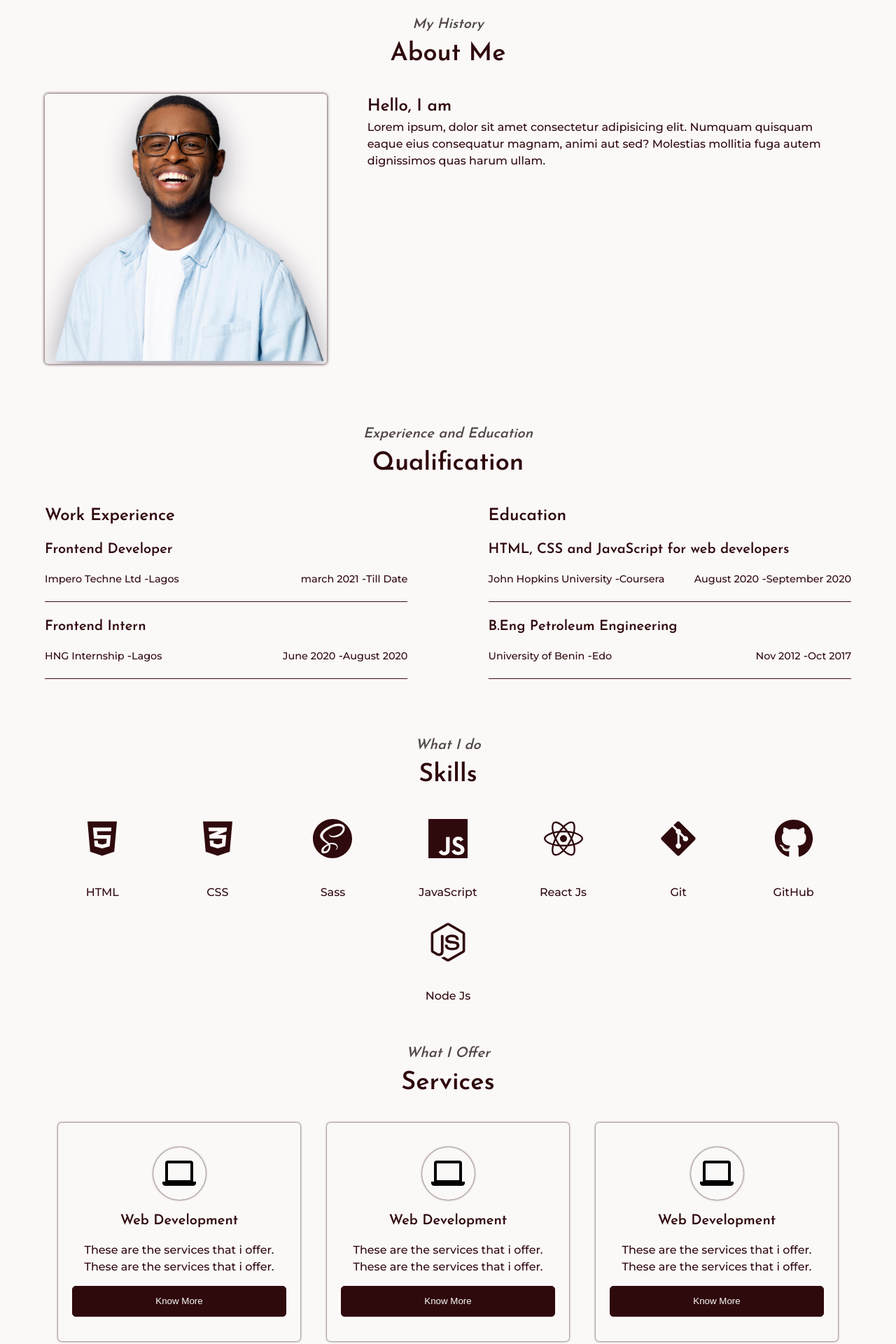
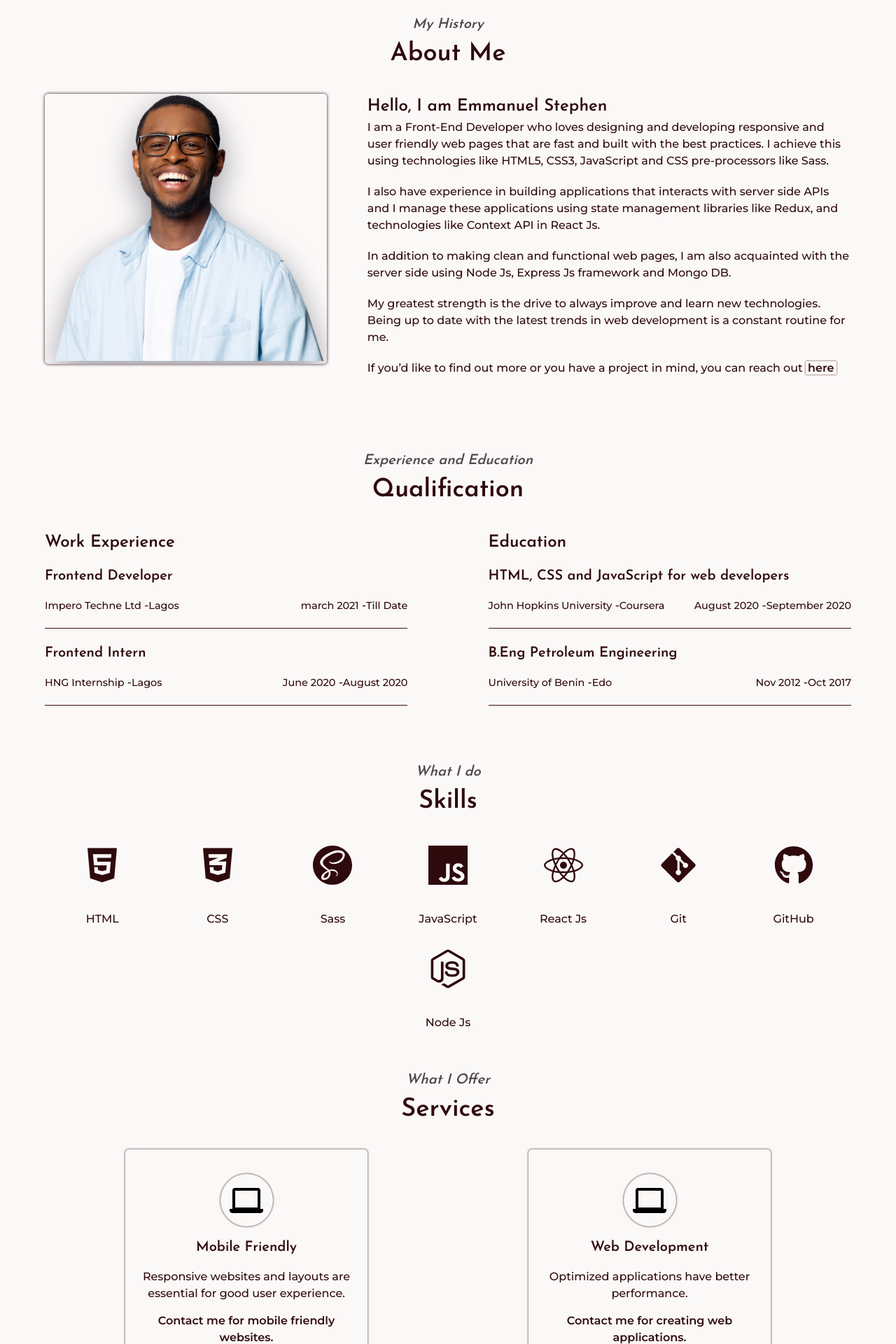
Before and after one commit to Emmanuelsteph7/portfolio, a React (Create React App) app: page / in a window 1280 px wide. Shown: the part 780-2700 px from the top of the page at 70% size. Built offline with nearby package versions, Linux system fonts and the light colour scheme.

Commit message:
worked on adding content to the about, services sections

```diff
--- a/src/components/animateSkills/animateSkills.scss
+++ b/src/components/animateSkills/animateSkills.scss
@@ -58,7 +58,7 @@
     }
     20% {
       top: 80%;
-      opacity: 0;
+      opacity: 1;
       left: -20%;
       transform: scale(1.4) rotate(0);
     }
@@ -70,7 +70,7 @@
     }
     70% {
       left: 90%;
-      opacity: 0;
+      opacity: 1;
       top: 90%;
       transform: scale(0.6) rotate(380deg);
     }
@@ -82,7 +82,7 @@
     }
     100% {
       top: 50%;
-      opacity: 0;
+      opacity: 1;
       left: 30%;
       transform: scale(1) rotate(0);
     }
@@ -96,7 +96,7 @@
     }
     5% {
       left: 95%;
-      opacity: 0;
+      opacity: 1;
       top: 60%;
       transform: scale(0.6) rotate(24deg);
     }
@@ -121,7 +121,7 @@
     80% {
       top: 10%;
       left: 110%;
-      opacity: 0;
+      opacity: 1;
       transform: scale(1) rotate(480deg);
     }
     100% {
@@ -139,7 +139,7 @@
       transform: scale(0.6) rotate(24deg);
     }
     20% {
-      opacity: 0;
+      opacity: 1;
       top: 50%;
       left: 30%;
       transform: scale(1) rotate(0);
@@ -155,7 +155,7 @@
     70% {
       top: 110%;
       left: 120%;
-      opacity: 0;
+      opacity: 1;
       transform: scale(1.4) rotate(0);
     }
     80% {
--- a/src/components/index.js
+++ b/src/components/index.js
@@ -16,6 +16,7 @@ import ListItem from "./listItem/ListItem";
 import Header from "./header/Header";
 import Footer from "./footer/Footer";
 import AnimateSkills from "./animateSkills/AnimateSkills";
+import MetaData from "./metaData/MetaData";
 
 export {
   NavbarLink,
@@ -36,4 +37,5 @@ export {
   Header,
   Footer,
   AnimateSkills,
+  MetaData,
 };
--- /dev/null
+++ b/src/components/metaData/MetaData.js
@@ -0,0 +1,11 @@
+import { Helmet } from "react-helmet";
+
+const MetaData = ({ title }) => {
+  return (
+    <Helmet>
+      <title>{`${title}`}</title>
+    </Helmet>
+  );
+};
+
+export default MetaData;
--- a/src/components/serviceCard/ServiceCard.js
+++ b/src/components/serviceCard/ServiceCard.js
@@ -1,15 +1,17 @@
+import { LinkTag } from "components/index";
 import "./serviceCard.scss";
 
-const ServiceCard = ({ logo, header, details, refValue }) => {
+const ServiceCard = ({ logo, header, details, details2, refValue }) => {
   return (
     <div className="serviceCard" ref={refValue}>
       <div className="serviceCard__container">
         <div className="serviceCard__logo">{logo}</div>
         <h4 className="serviceCard__header header4">{header}</h4>
         <p className="serviceCard__paragraph">{details}</p>
-        <div className="serviceCard__btnDiv">
+        <LinkTag to="/contact" label={details2} />
+        {/* <div className="serviceCard__btnDiv">
           <button className="serviceCard__btn btn--md">Know More</button>
-        </div>
+        </div> */}
       </div>
     </div>
   );
--- a/src/components/serviceCard/serviceCard.scss
+++ b/src/components/serviceCard/serviceCard.scss
@@ -62,6 +62,12 @@
 
   .serviceCard__container {
     padding: 35px 20px;
+    text-align: center;
+
+    .linkTag {
+      font-weight: 700;
+      color: color(mainColorDark);
+    }
   }
 
   .serviceCard__logo {
--- a/src/pages/home/Home.js
+++ b/src/pages/home/Home.js
@@ -9,10 +9,12 @@ import Services from "./modules/services/Services";
 import Skills from "./modules/skills/Skills";
 import Testimonial from "./modules/testimonial/Testimonial";
 import "./home.scss";
+import { MetaData } from "components/index";
 
 const Home = () => {
   return (
     <>
+      <MetaData title="Emmanuel Stephen || Home" />
       <Header />
       <Hero />
       <About />
--- a/src/pages/home/modules/about/About.js
+++ b/src/pages/home/modules/about/About.js
@@ -1,20 +1,40 @@
 import person from "assets/images/person.png";
 import { SectionHeaders } from "components";
-import { scrollFunc } from "components/index";
+import { LinkTag, scrollFunc } from "components/index";
 import { useEffect, useLayoutEffect, useRef } from "react";
 import { useLocation } from "react-router-dom";
 import "./about.scss";
 
 const About = () => {
   const imageRef = useRef();
-  const profileRef = useRef();
+  const headerRef = useRef();
+  const paragraph1Ref = useRef();
+  const paragraph2Ref = useRef();
+  const paragraph3Ref = useRef();
+  const paragraph4Ref = useRef();
+  const paragraph5Ref = useRef();
   const location = useLocation();
 
   useLayoutEffect(() => {
     scrollFunc(imageRef);
   }, []);
   useLayoutEffect(() => {
-    scrollFunc(profileRef);
+    scrollFunc(headerRef);
+  }, []);
+  useLayoutEffect(() => {
+    scrollFunc(paragraph1Ref);
+  }, []);
+  useLayoutEffect(() => {
+    scrollFunc(paragraph2Ref);
+  }, []);
+  useLayoutEffect(() => {
+    scrollFunc(paragraph3Ref);
+  }, []);
+  useLayoutEffect(() => {
+    scrollFunc(paragraph4Ref);
+  }, []);
+  useLayoutEffect(() => {
+    scrollFunc(paragraph5Ref);
   }, []);
 
   useEffect(() => {
@@ -39,13 +59,37 @@ const About = () => {
               <img src={person} alt="" className="about__profileImage" />
             </div>
           </div>
-          <div className="about__profileInfo" ref={profileRef}>
-            <h2 className="about__profileHeader header3">Hello, I am</h2>
-            <p className="about__profileParagraph">
-              Lorem ipsum, dolor sit amet consectetur adipisicing elit. Numquam
-              quisquam eaque eius consequatur magnam, animi aut sed? Molestias
-              mollitia fuga autem dignissimos quas harum ullam.
+          <div className="about__profileInfo">
+            <h2 className="about__profileHeader header3" ref={headerRef}>
+              Hello, I am Emmanuel Stephen
+            </h2>
+            <p className="about__profileParagraph" ref={paragraph1Ref}>
+              I am a Front-End Developer who loves designing and developing
+              responsive and user friendly web pages that are fast and built
+              with the best practices. I achieve this using technologies like
+              HTML5, CSS3, JavaScript and CSS pre-processors like Sass.
             </p>
+            <p className="about__profileParagraph" ref={paragraph2Ref}>
+              I also have experience in building applications that interacts
+              with server side APIs and I manage these applications using state
+              management libraries like Redux, and technologies like Context API
+              in React Js.
+            </p>
+            <p className="about__profileParagraph" ref={paragraph3Ref}>
+              In addition to making clean and functional web pages, I am also
+              acquainted with the server side using Node Js, Express Js
+              framework and Mongo DB.
+            </p>
+            <p className="about__profileParagraph" ref={paragraph4Ref}>
+              My greatest strength is the drive to always improve and learn new
+              technologies. Being up to date with the latest trends in web
+              development is a constant routine for me.
+            </p>
+            <p className="about__profileParagraph" ref={paragraph5Ref}>
+              If you’d like to find out more or you have a project in mind, you
+              can reach out <LinkTag to="/contact" label="here" />
+            </p>
+
             <div className="about__profileInfoDetails"></div>
           </div>
         </div>
--- a/src/pages/home/modules/about/about.scss
+++ b/src/pages/home/modules/about/about.scss
@@ -26,20 +26,44 @@
 
   .about__profileInfo {
     width: 60%;
+
+    @include maxWidth(767px) {
+      width: 100%;
+    }
+  }
+
+  .about__profileHeader {
     opacity: 0;
     transform: translateX(100px);
 
     &.show {
       animation: animateLeft 0.5s forwards ease-out;
     }
-
-    @include maxWidth(767px) {
-      width: 100%;
-    }
   }
 
   .about__profileParagraph {
     font-weight: 500;
+    margin-bottom: 20px;
+    opacity: 0;
+
+    &.show {
+      &:nth-child(even) {
+        animation: animateLeft 0.5s forwards ease-out;
+        transform: translateX(100px);
+      }
+
+      &:nth-child(odd) {
+        animation: animateRight 0.5s forwards ease-out;
+        transform: translateX(-100px);
+      }
+    }
+
+    .linkTag {
+      color: color(mainColorDark);
+      font-weight: 600;
+      box-shadow: 0 0 2px color(mainColorDark);
+      padding: 0 3px;
+    }
   }
 
   .about__profileImageDiv {
--- a/src/pages/home/modules/hero/hero.scss
+++ b/src/pages/home/modules/hero/hero.scss
@@ -131,7 +131,8 @@
     }
   }
 
-  .header__btn {
+  .linkTag {
+    text-align: center;
     @include maxWidth(991px) {
       width: 100%;
     }
--- a/src/pages/home/modules/services/Services.js
+++ b/src/pages/home/modules/services/Services.js
@@ -8,7 +8,7 @@ import "./services.scss";
 const Services = () => {
   const service1 = useRef();
   const service2 = useRef();
-  const service3 = useRef();
+  // const service3 = useRef();
   const location = useLocation();
 
   useLayoutEffect(() => {
@@ -17,9 +17,9 @@ const Services = () => {
   useLayoutEffect(() => {
     scrollFunc(service2, 2);
   }, []);
-  useLayoutEffect(() => {
-    scrollFunc(service3, 2);
-  }, []);
+  // useLayoutEffect(() => {
+  //   scrollFunc(service3, 2);
+  // }, []);
 
   useEffect(() => {
     const element = document.querySelector("#services");
@@ -40,22 +40,24 @@ const Services = () => {
         <div className="services__body">
           <ServiceCard
             logo={<GrPersonalComputer />}
-            header="Web Development"
+            header="Mobile Friendly"
             refValue={service1}
-            details="These are the services that i offer. These are the services that i offer."
+            details="Responsive websites and layouts are essential for good user experience."
+            details2="Contact me for mobile friendly websites."
           />
           <ServiceCard
             logo={<GrPersonalComputer />}
             header="Web Development"
             refValue={service2}
-            details="These are the services that i offer. These are the services that i offer."
+            details="Optimized applications have better performance."
+            details2="Contact me for creating web applications."
           />
-          <ServiceCard
+          {/* <ServiceCard
             logo={<GrPersonalComputer />}
             header="Web Development"
             refValue={service3}
             details="These are the services that i offer. These are the services that i offer."
-          />
+          /> */}
         </div>
       </div>
     </div>
```
Also changed, not shown: src/pages/home/modules/contact/Contact.js (+41 -41 lines).
